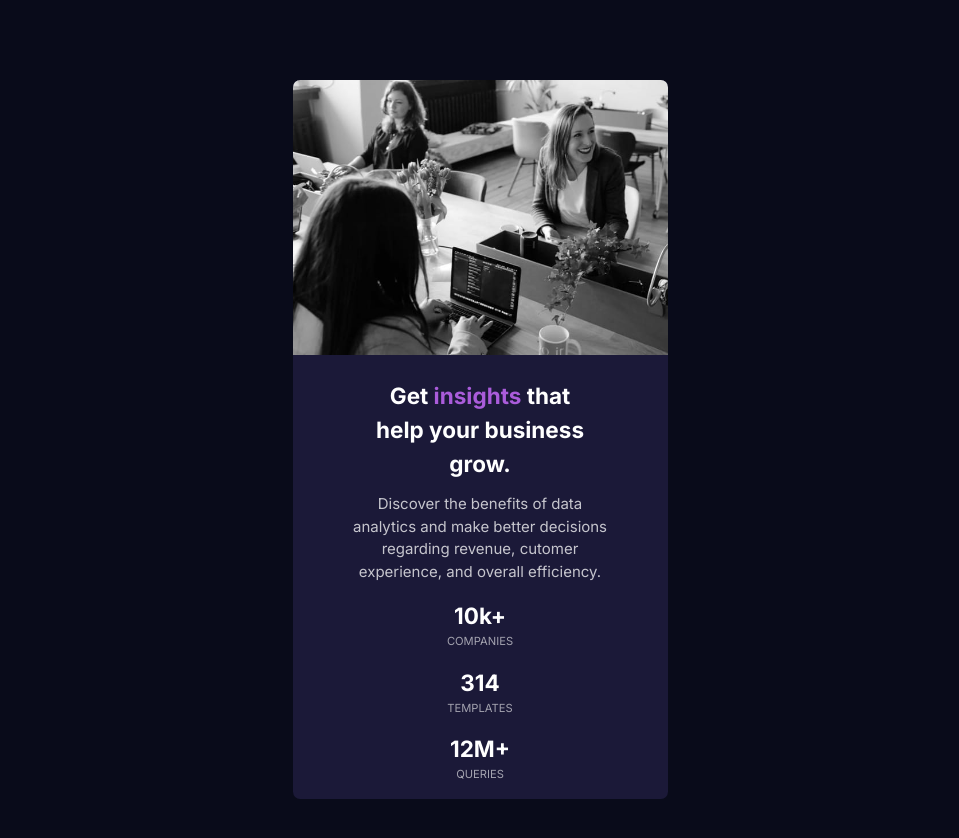
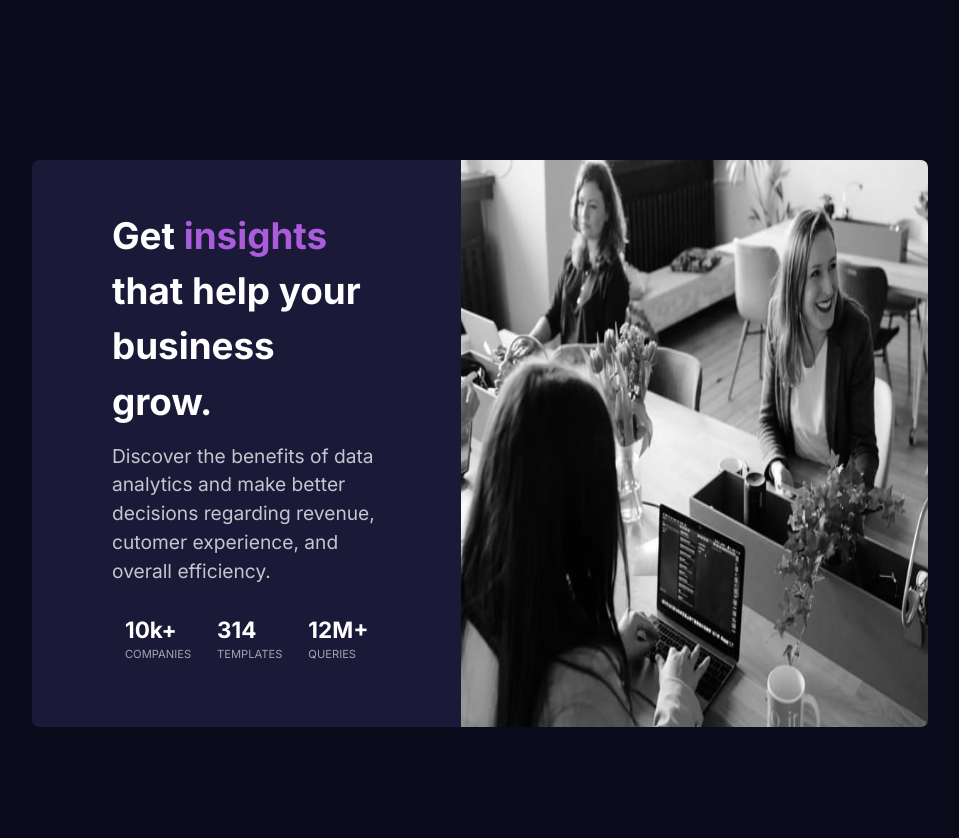
Before and after one commit to Mut1s0/stats-preview-card, a plain HTML site: page index.html in a window 1280 px wide. Shown: the whole page, without its empty margins (160-1119 px from the left). Drawn offline with Linux system fonts and the light colour scheme.

Commit message:
done with the desktop version

```diff
--- a/index.html
+++ b/index.html
@@ -32,7 +32,7 @@
 
         <p>Discover the benefits of data analytics and make better decisions regarding revenue, cutomer experience, and overall efficiency.</p>
 
-        <div class="stats__statistics flex-group">
+        <div class="stats__statistics">
 
           <div class="companies">
             <h2>10k+</h2>
--- a/styles.css
+++ b/styles.css
@@ -91,6 +91,7 @@ body {
 
  .stats__content {
   margin-top: 1.5rem;
+  overflow: hidden;
  }
 
  .stats__content > p {
@@ -120,3 +121,41 @@ body {
  .companies, .templates, .queries {
   margin: 1rem 0;
  }
+
+ @media only screen and (min-width:1250px) {
+  .stats {
+    margin-top: 10rem;
+    max-width: 70%;
+    display: flex;
+    flex-direction: row-reverse;
+    justify-content: space-between;
+  }
+
+  .stats__img > img, .stats__img > source {
+    height: 100%;
+  }
+
+  .stats > .stats__content {
+    margin-top: 0;
+    width: 60%;
+    padding: 3rem 5rem;
+    text-align: left;
+  }
+
+  .stats__heading {
+    font-size: 2.3rem;
+    width: 100%;
+  }
+
+  .stats__content > p {
+    width: 100%;
+    font-size: 1.2rem;
+  }
+
+  .stats__statistics {
+    display: flex;
+    align-items: flex-start;
+    justify-content: space-around;
+    text-align: left;
+  }
+ }
```
